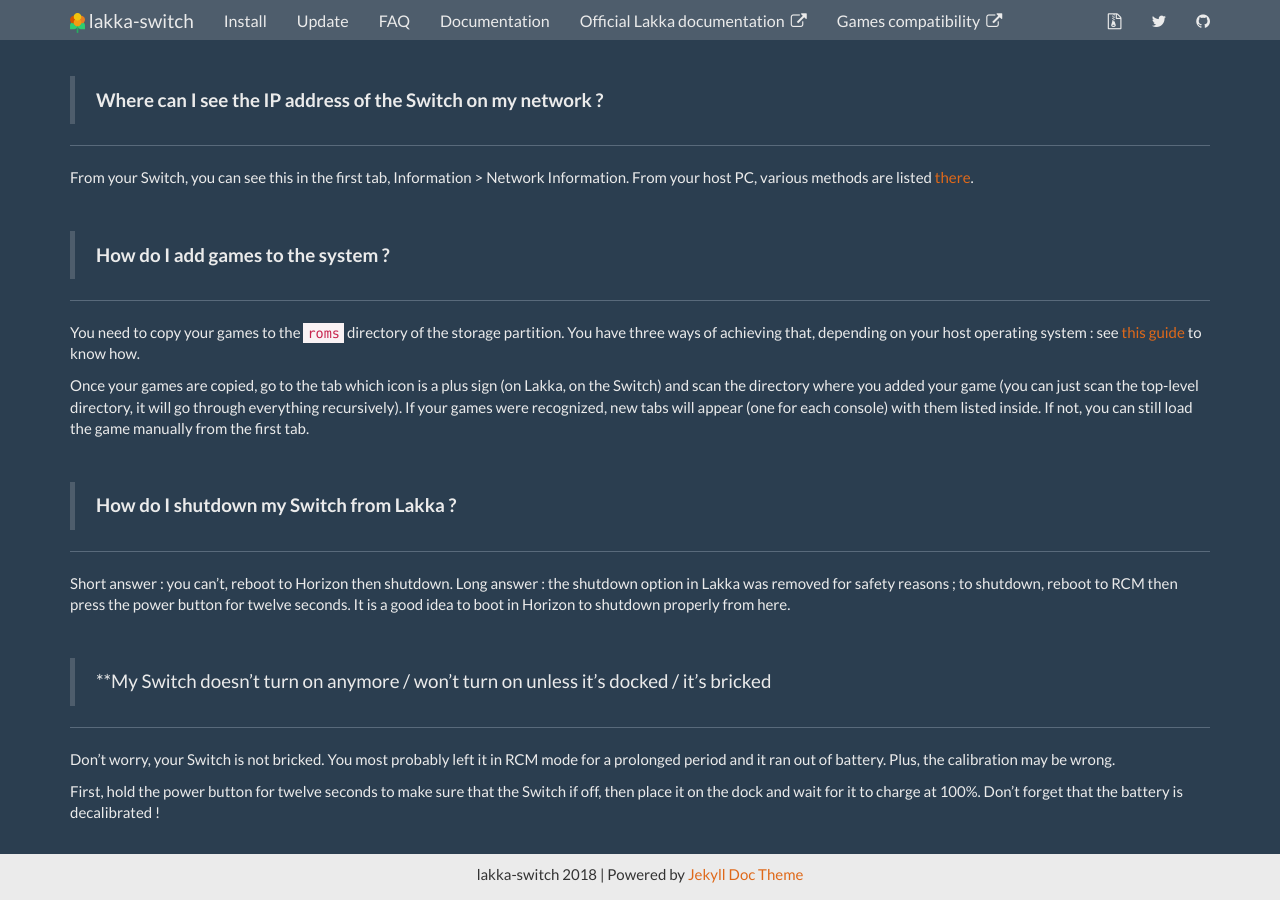
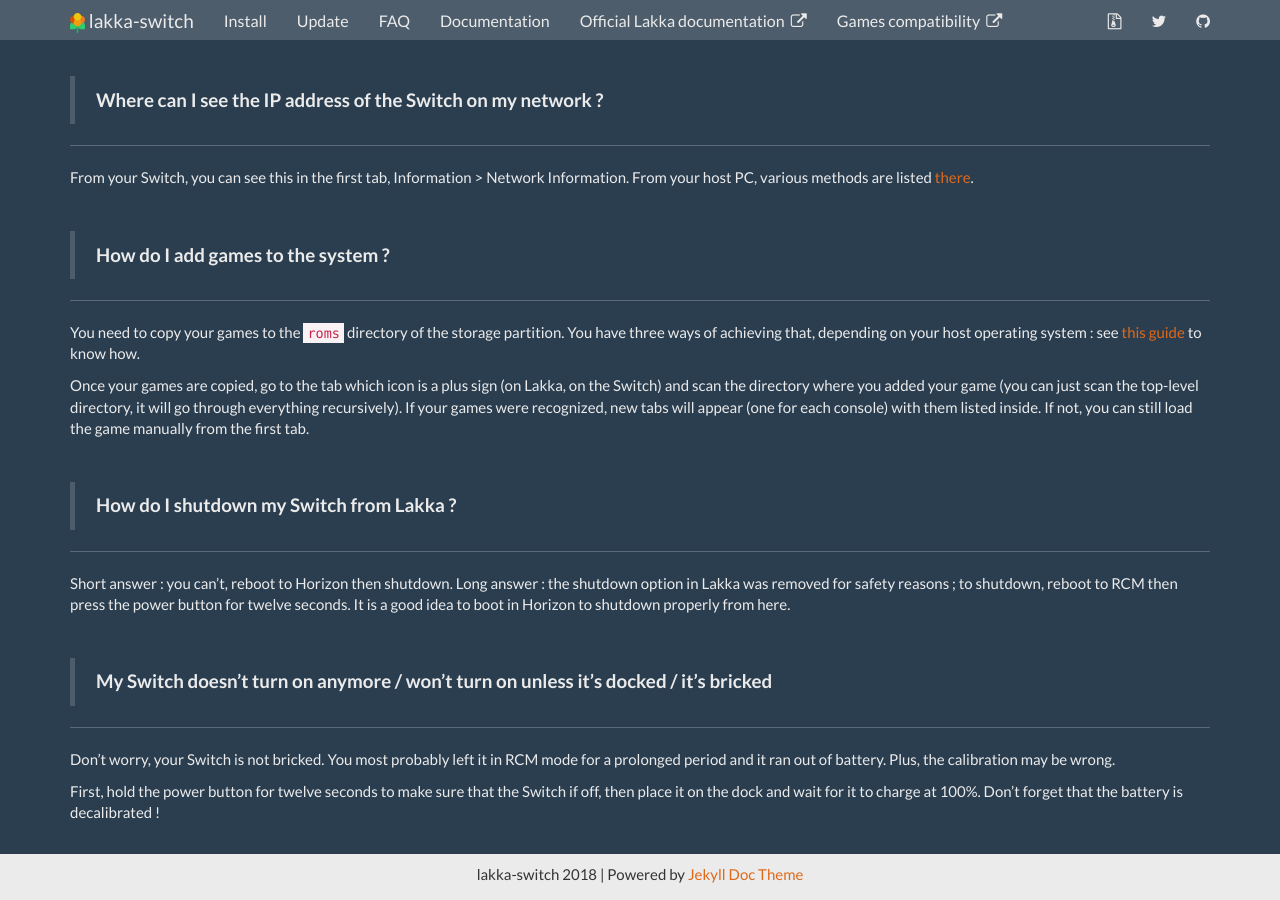
Before and after one commit to lakka-switch/documentation, a Jekyll site: the page built from faq.md, in a window 1280 px wide and 900 px high, scrolled down 1985 px. Built offline with Jekyll 4.4.1, drawn with Linux system fonts in a browser that asks for light colours; nearby versions of some CDN libraries.

Commit message:
Update faq.md

```diff
--- a/faq.md
+++ b/faq.md
@@ -100,7 +100,7 @@
 Short answer : you can't, reboot to Horizon then shutdown. Long answer : the shutdown option in Lakka was removed for safety reasons ; to shutdown, reboot to RCM then press the power button for twelve seconds. It is a good idea to boot in Horizon to shutdown properly from here.
 
 &nbsp;
-> **My Switch doesn't turn on anymore / won't turn on unless it's docked / it's bricked
+> **My Switch doesn't turn on anymore / won't turn on unless it's docked / it's bricked**
 
 ***
 
```
